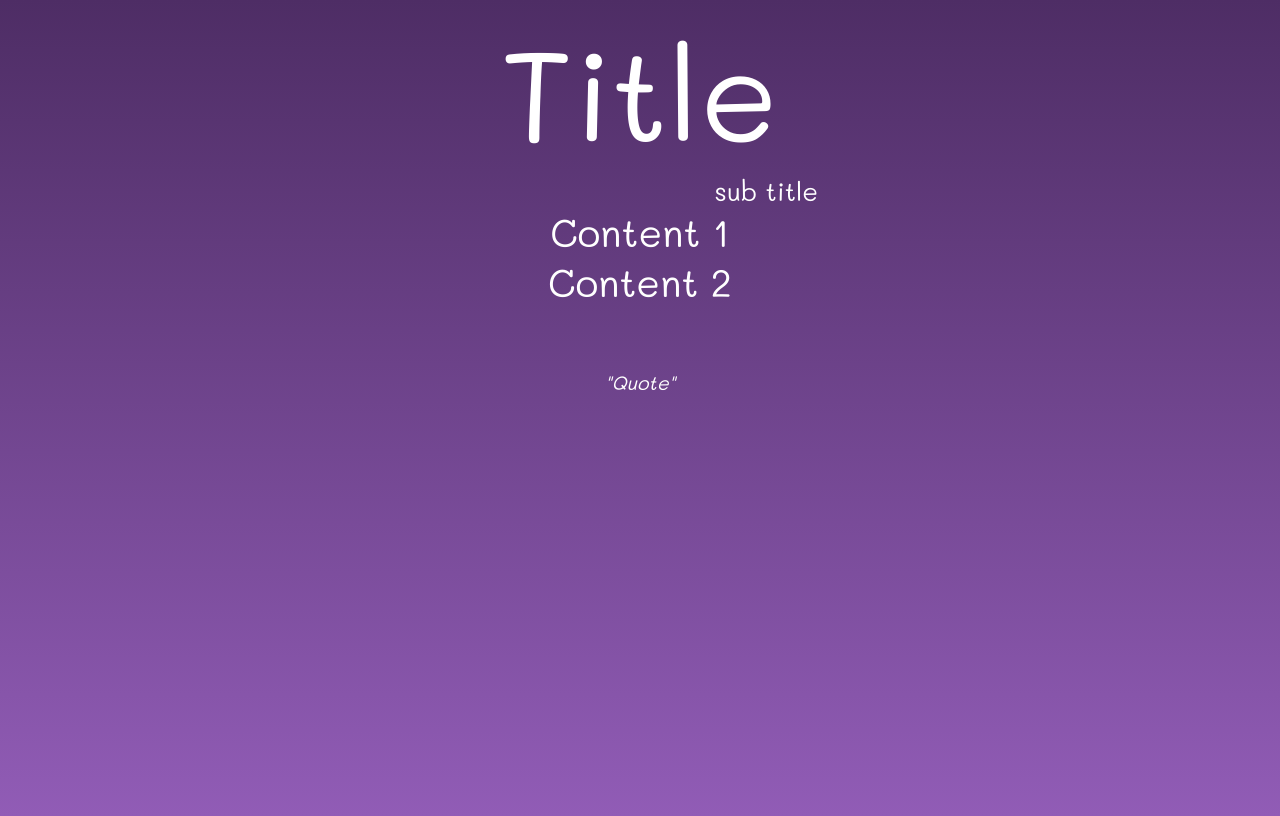
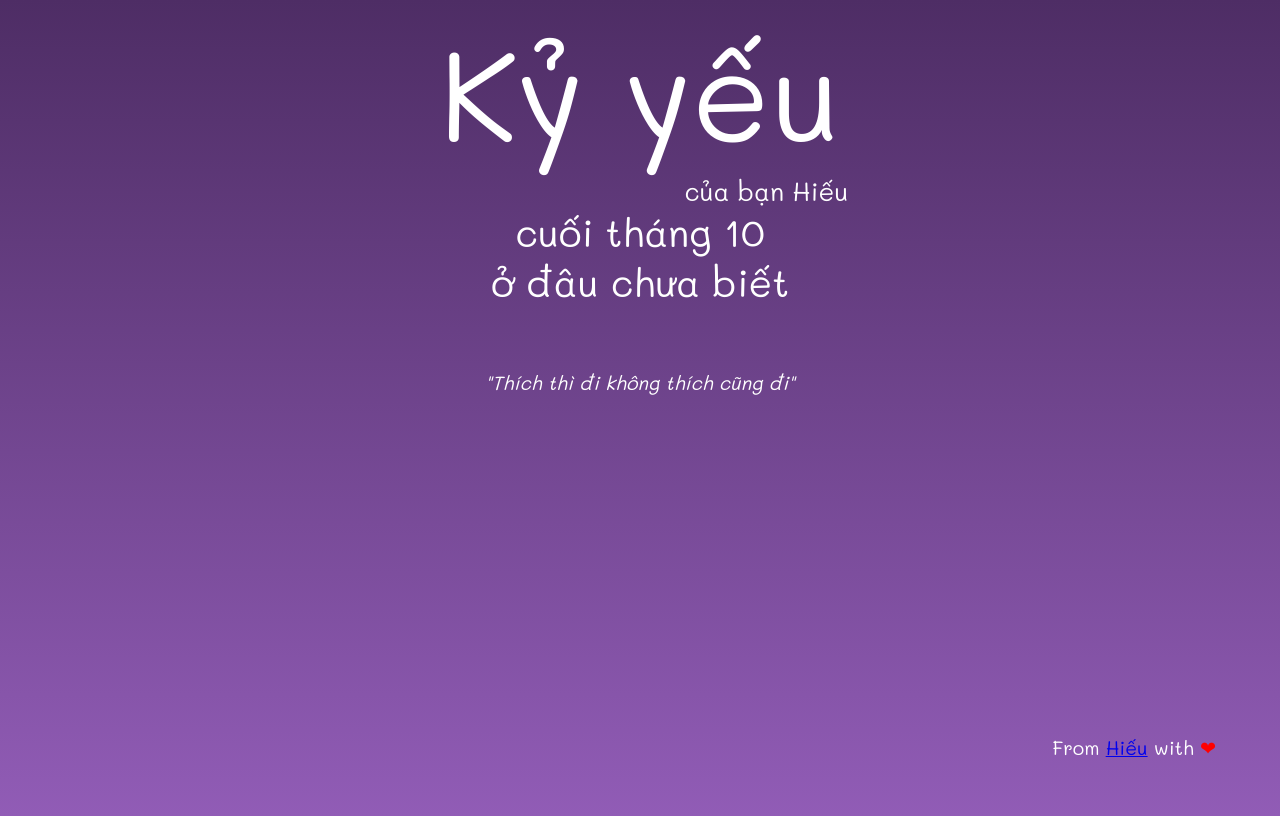
Before and after one commit to hieudmg/MusicServer, a Django app: page /landing/ in a window 1280 px wide. Run offline with Django 3.2, Linux system fonts and the light colour scheme.

Commit message:
Landing page for something ;) #1

```diff
--- a/Serverer/templates/Landing/landing.html
+++ b/Serverer/templates/Landing/landing.html
@@ -3,11 +3,15 @@
     <link rel="stylesheet" href="{% static "css/animate.min.css" %}">
     <link rel="stylesheet" href="{% static "css/landing.css" %}">
     <link href="https://fonts.googleapis.com/css?family=Mali" rel="stylesheet">
+    <title>Hihi</title>
 </head>
 <body>
-<div class="main-title animated jackInTheBox">Title</div>
-<div class="sub-title animated bounceIn delay-1s"><span class="sub-title-padding"></span>sub title</div>
-<div class="content animated fadeIn delay-2s">Content 1</div>
-<div class="content animated fadeIn delay-2s">Content 2</div>
-<div class="quote animated fadeIn delay-3s">"Quote"</div>
+<div class="main-title animated jackInTheBox">Kỷ yếu</div>
+<div class="sub-title animated bounceIn delay-1s"><span class="sub-title-padding"></span>của bạn Hiếu</div>
+<div class="content animated fadeIn delay-2s">cuối tháng 10</div>
+<div class="content animated fadeIn delay-2s">ở đâu chưa biết</div>
+<div class="quote animated fadeIn delay-3s">"Thích thì đi không thích cũng đi"</div>
+<div class="landing-footer">
+    From <a href="https://www.facebook.com/dmhpsi" target="_blank">Hiếu</a> with <span style="color:red">❤</span>
+</div>
 </body>
--- a/static/css/landing.css
+++ b/static/css/landing.css
@@ -40,3 +40,12 @@ body {
     font-style: italic;
     padding-top: 5%;
 }
+
+.landing-footer {
+    position: absolute;
+    bottom: 5%;
+    right: 5%;
+    font-size: 1.5vw;
+    font-family: 'Mali', cursive;
+    color: white;
+}
```
